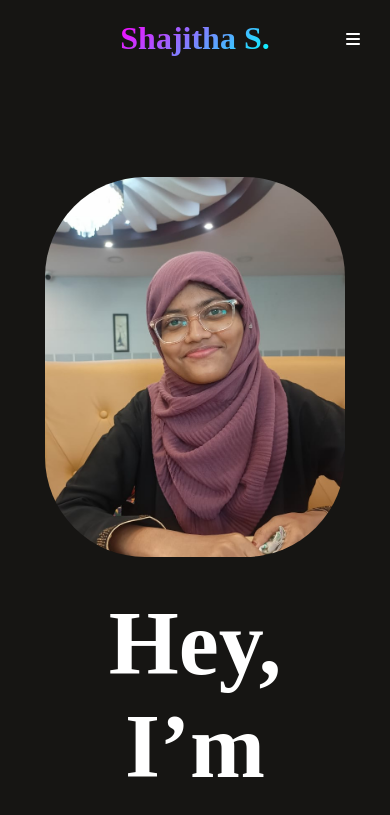
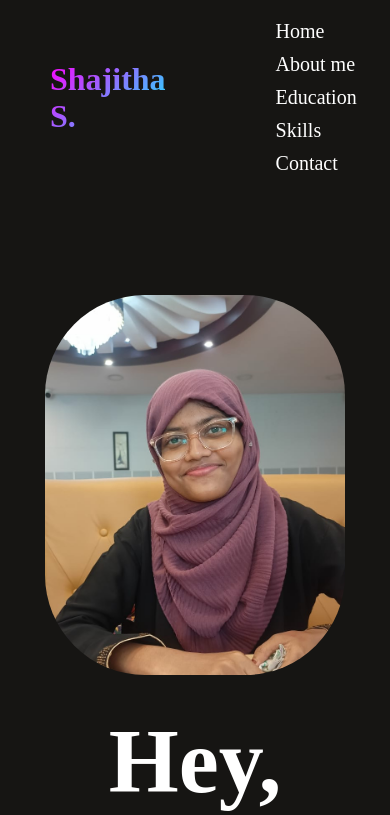
Before and after one commit to ShajithaS/Portfolio-react, a React (Vite) app in the folder Portfolio using react/: page / in a window 390 px wide. Shown: the top 815 px of the page. Built offline with nearby package versions, Linux system fonts and the light colour scheme.

Commit message:
made navbar position sticky

```diff
--- a/Portfolio using react/src/Components/Navbar/Navbar.css
+++ b/Portfolio using react/src/Components/Navbar/Navbar.css
@@ -66,13 +66,13 @@
         right: 30px;
     }
     .nav-menu{
-        position: fixed;
+        position: sticky;
         flex-direction: column;
         align-items: start;
         top: 0;
-        gap: 30px;
+        gap: 10px;
         background-color:#161513;
-        width: 350px;
+        width: 300px;
         z-index: 2;
         transition: right 0.5s;
         right: -350px;
```
